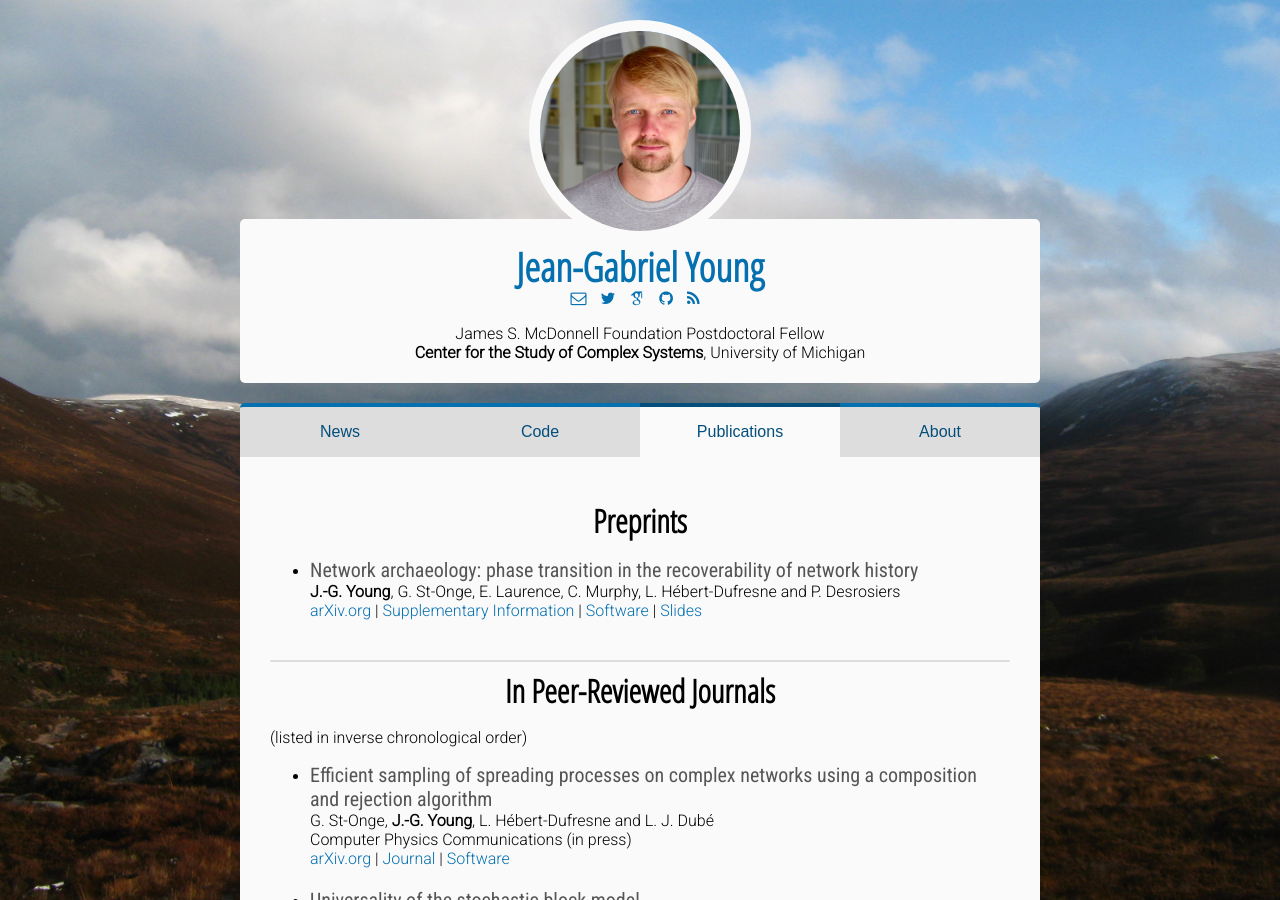
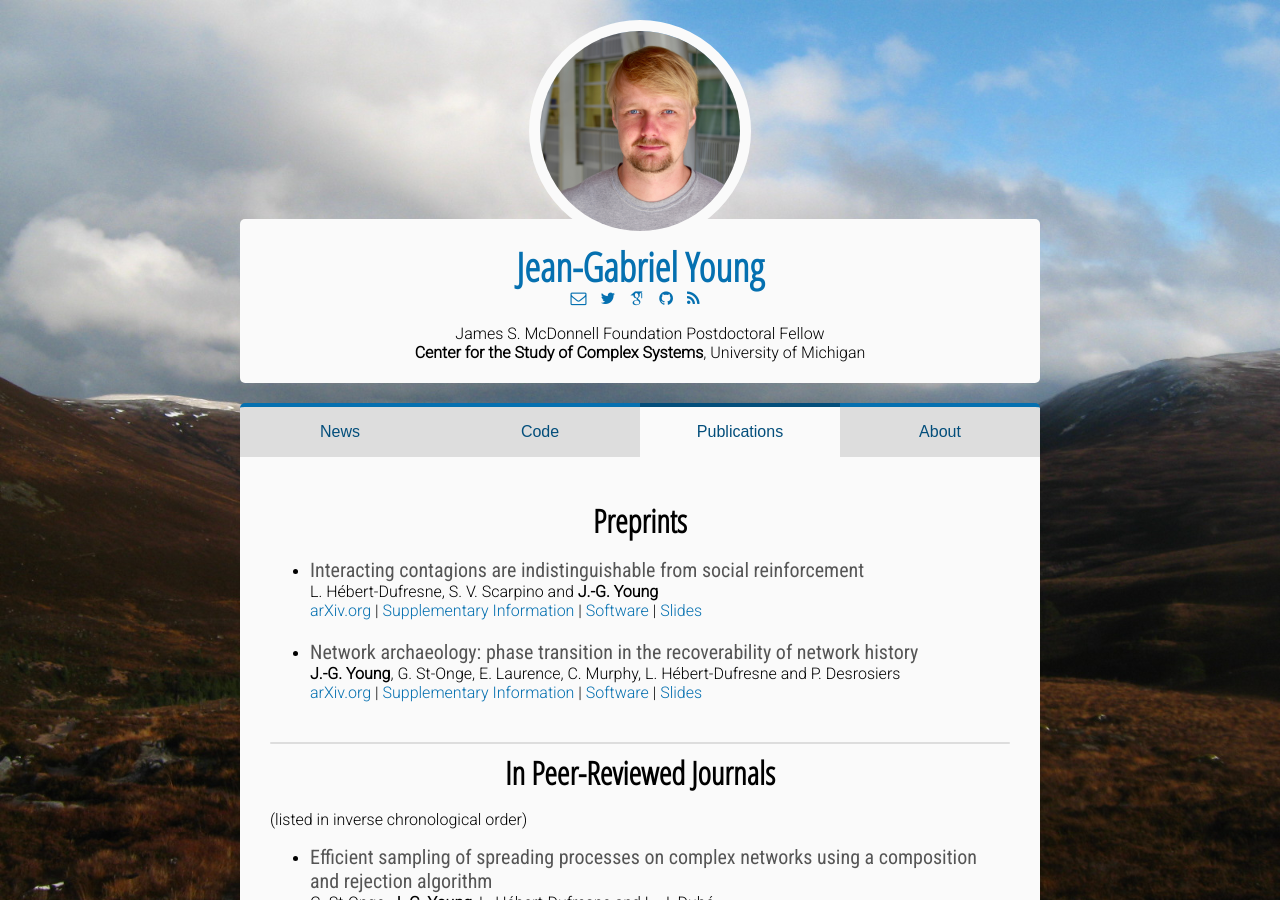
Before and after one commit to jg-you/jg-you.github.io, a Jekyll site: the page built from publications.md, in a window 1280 px wide and 900 px high. Built offline with Jekyll 4.4.1, drawn with Linux system fonts in a browser that asks for light colours; some web fonts are replaced; comment, search, counter and statistics services are not loaded.

Commit message:
add complex-coinf preprint

```diff
--- a/publications.md
+++ b/publications.md
@@ -5,6 +5,10 @@ title: Publications
 
 <span id="nav-preprints"></span>
 ## Preprints
+
+* <span class="pub-title">Interacting contagions are indistinguishable from social reinforcement</span><br/>
+L. Hébert-Dufresne, S. V. Scarpino and **J.-G. Young** <br/>
+[arXiv.org](https://arxiv.org/abs/1906.01147) | [Supplementary Information](https://arxiv.org/src/1906.01147v1/anc/LHD18_ComplexCoinfection_SM.pdf) | [Software](https://github.com/jg-you/complex-coinfection-inference/) | [Slides](https://speakerdeck.com/jgyou/bayesian-inference-of-effective-contagion-models-from-population-level-data)
 
 * <span class="pub-title">Network archaeology: phase transition in the recoverability of network history</span><br/>
 **J.-G. Young**, G. St-Onge, E. Laurence, C. Murphy, L. Hébert-Dufresne and P. Desrosiers<br/>
```
